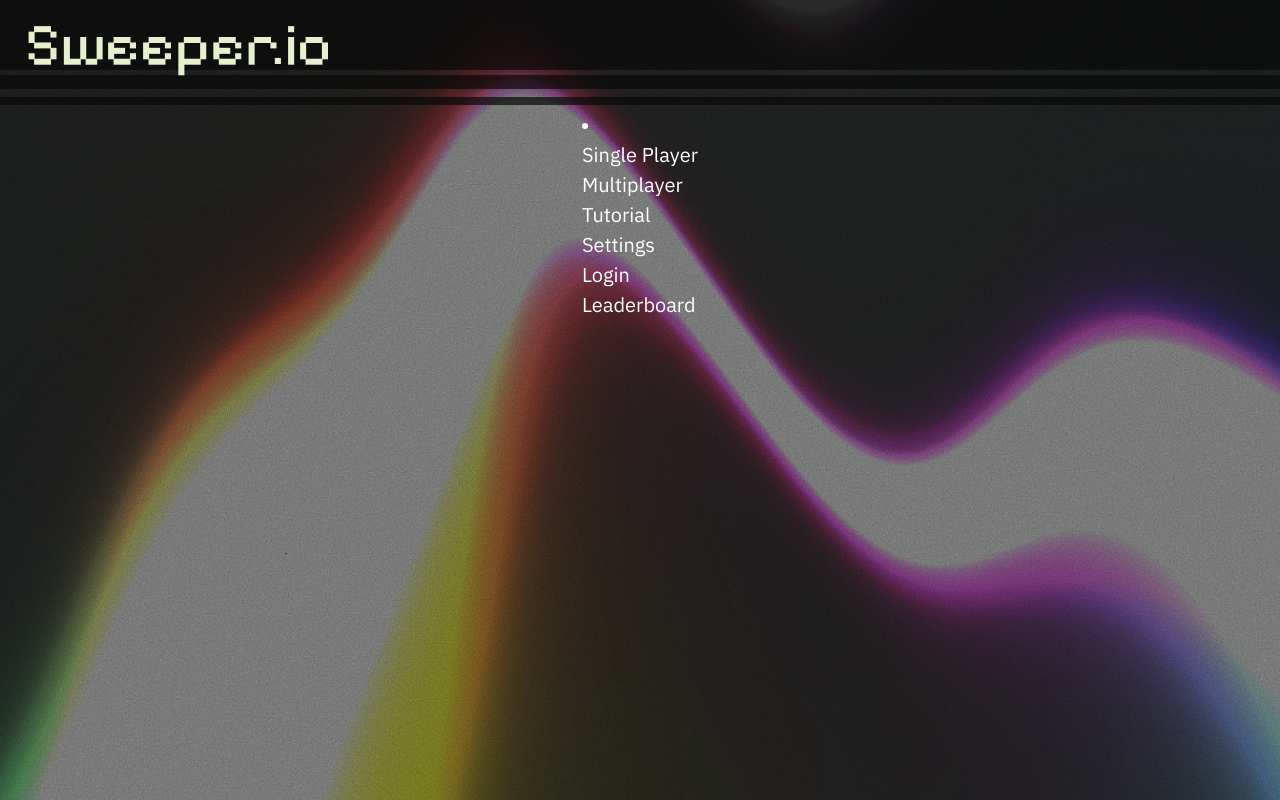
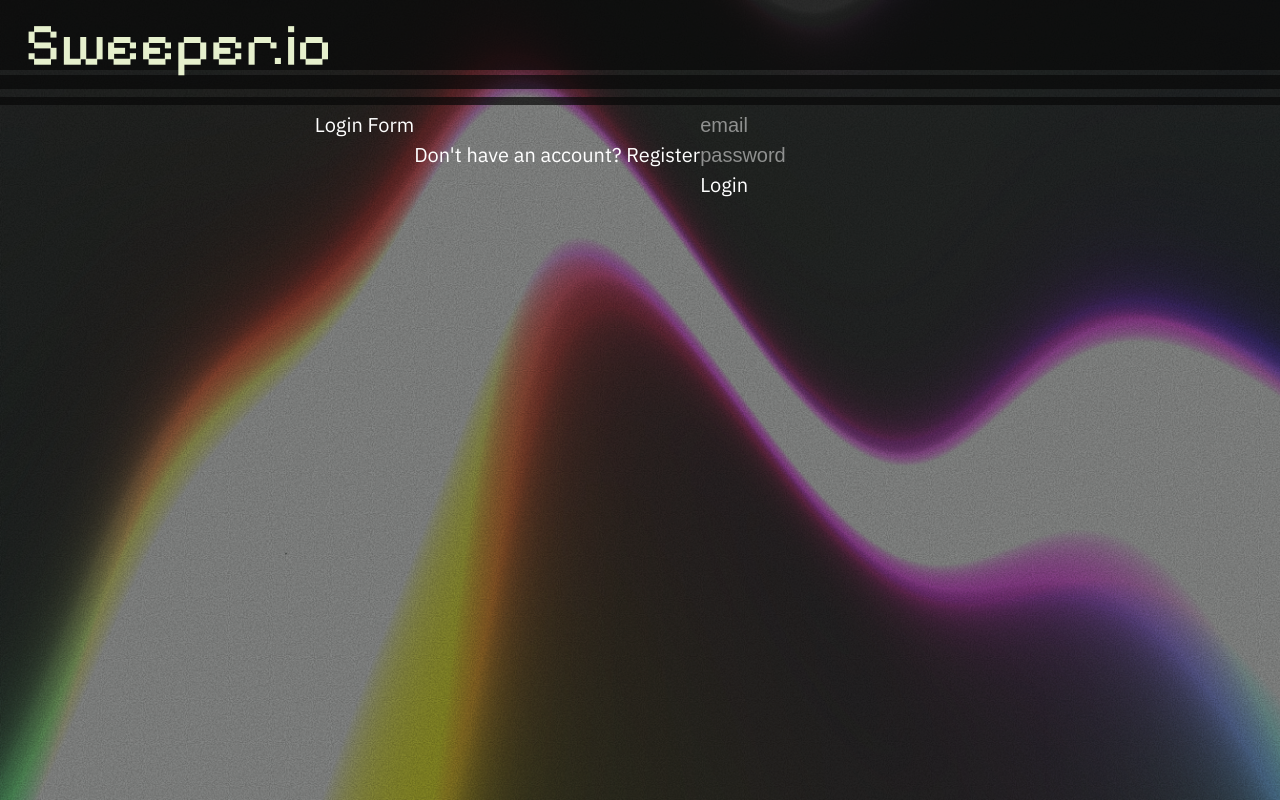
Before and after one commit to ClaraY05/cs35l-project-minesweeper, a React (Vite) app in the folder frontend/: page / in a window 1280 px wide. Built offline with nearby package versions, Linux system fonts and the light colour scheme.

Commit message:
Moved login to first page so content is only possible when logged in.

```diff
--- a/frontend/src/App.tsx
+++ b/frontend/src/App.tsx
@@ -23,8 +23,8 @@ const App = () => {
     return (
         <Routes>
             <Route element={<MainLayout />}>
-                <Route path="/" element={<Home/>}/>
-                <Route path="/login" element={<Login/>}/>
+                <Route path="/" element={<Login/>}/>
+                <Route path="/home" element={<Home/>}/>
                 <Route path="/play" element={<Play/>}/>
                 <Route path="/leaderboard" element={<Leaderboard/>}/>
                 <Route path="/tutorial" element={<Tutorial/>}>
--- a/frontend/src/Layout.tsx
+++ b/frontend/src/Layout.tsx
@@ -13,8 +13,7 @@ const MainLayout = () => {
   const [user] = useLocalStorage<any|null>("user",null);
 
   return (
-    <body className="bg-[url('./components/bg.png')] bg-cover bg-center h-screen">
-         <div className="relative">
+      <div className="relative bg-[url('./components/bg.png')] bg-cover bg-center h-screen">
       <header className="relative flex flex-row justify-between items-center w-full pb-4 z-20">
         <div className = "headerColor absolute inset-0 z-0">
           <div className="bg-main/70 h-[3.5rem]"></div>
@@ -34,7 +33,6 @@ const MainLayout = () => {
         <Outlet />
       </main>
     </div>
-    </body>
   );
 };
 
--- a/frontend/src/pages/Login/Login.tsx
+++ b/frontend/src/pages/Login/Login.tsx
@@ -44,7 +44,7 @@ const Login = () => {
             }
             // setToken(payload.token);
             setUser(payload.user);
-            navigate("/", {replace:true});
+            navigate("/home", {replace:true});
         } catch (err: any) {
             setError(err.message);
         } finally {
--- a/frontend/src/pages/Settings/Settings.tsx
+++ b/frontend/src/pages/Settings/Settings.tsx
@@ -54,7 +54,7 @@ const Settings = () => {
                 <Outlet />
             </main>
             <nav className="flex flex-row gap-x-5 flex-wrap justify-center">
-                <button><Link to="/">Home</Link></button>|
+                <button><Link to="/home">Home</Link></button>|
                 <button>Save</button>
             </nav>
         </div>
--- a/frontend/src/pages/Tutorial/Tutorial.tsx
+++ b/frontend/src/pages/Tutorial/Tutorial.tsx
@@ -12,7 +12,7 @@ const Tutorial = () => {
                     <li><Link to="powerups">Powerups</Link></li>
                     <li><Link to="debuffs">Debuffs</Link></li>
                     <li><Link to="tesselation">Tesselation</Link></li>
-                    <li><button><Link to="/">Home</Link></button></li>
+                    <li><button><Link to="/home">Home</Link></button></li>
                 </ul>
             </nav>
             <main>
```
Lines whose indentation alone changed are shown as unchanged.
